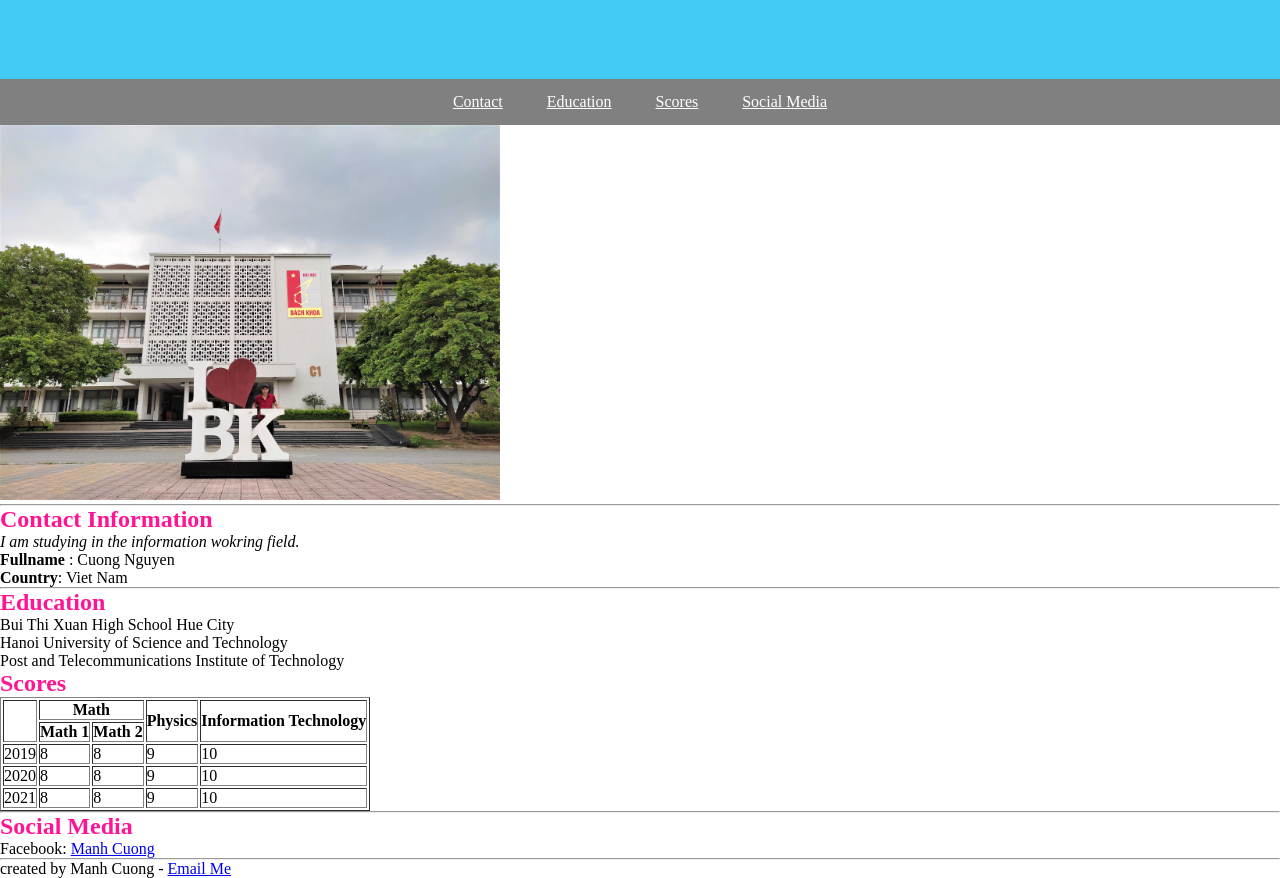
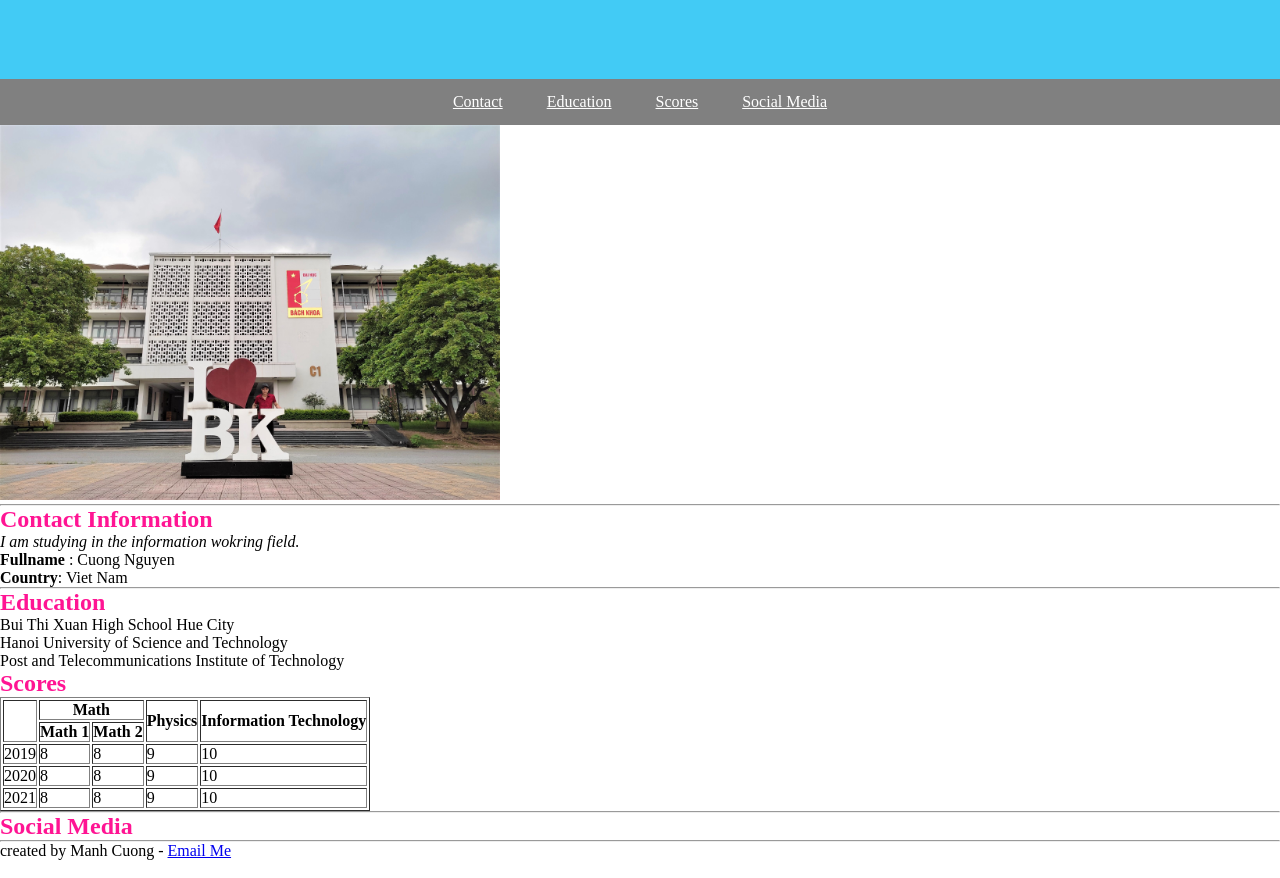
Before and after one commit to hackermutrang/hackermutrang.github.ia, a plain HTML site: page index.html in a window 1280 px wide. Shown: the part 118-996 px from the top of the page. Drawn offline with Linux system fonts and the light colour scheme.

Commit message:
Update index.html

```diff
--- a/index.html
+++ b/index.html
@@ -67,7 +67,6 @@
 			</table>
 			<hr>
 			<h2 id="Social">Social Media</h2>
-			 <p>Facebook: <a href="https://www.facebook.com/profile.php?id=100087364100390">Manh Cuong</a></p>
 			 <hr>
 			 <footer>
 			 	created by Manh Cuong - <a href="mailto: n22dcat009@ptithcm.edu.vn">Email Me</a>
```
